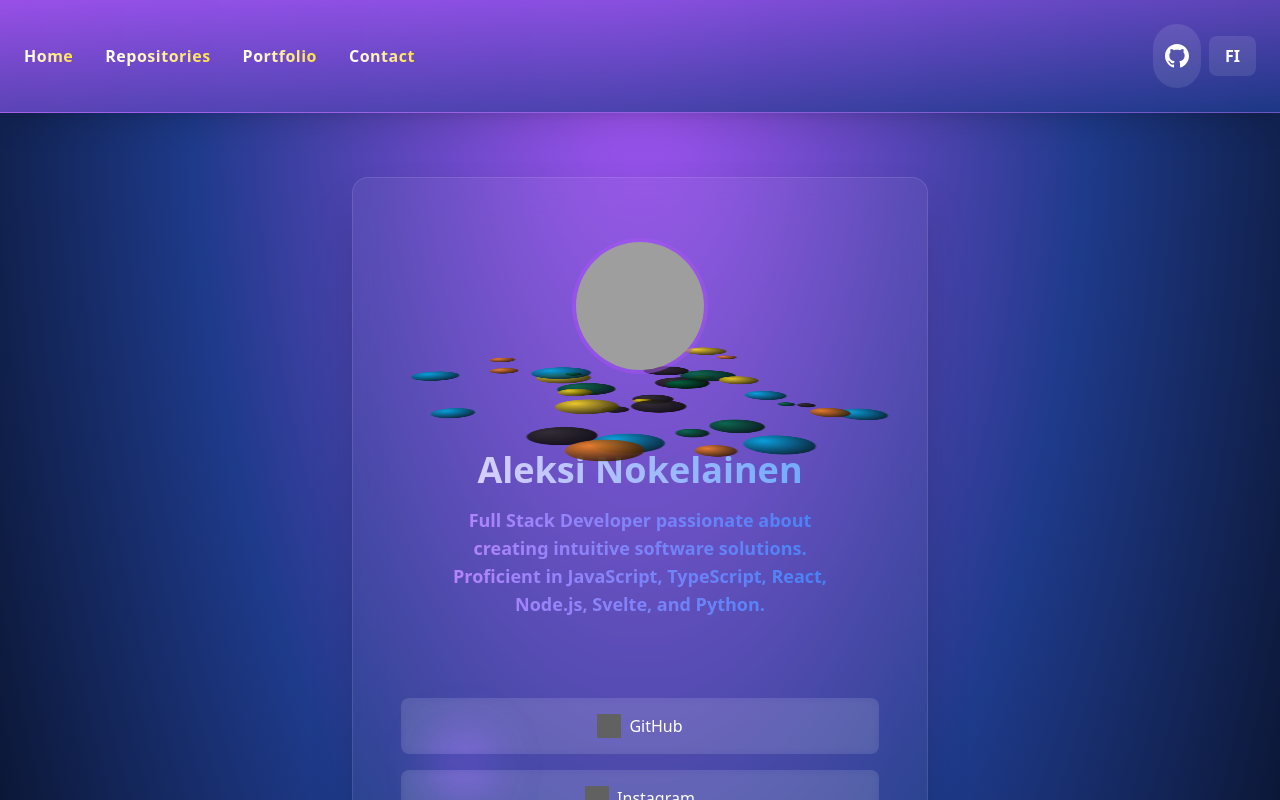
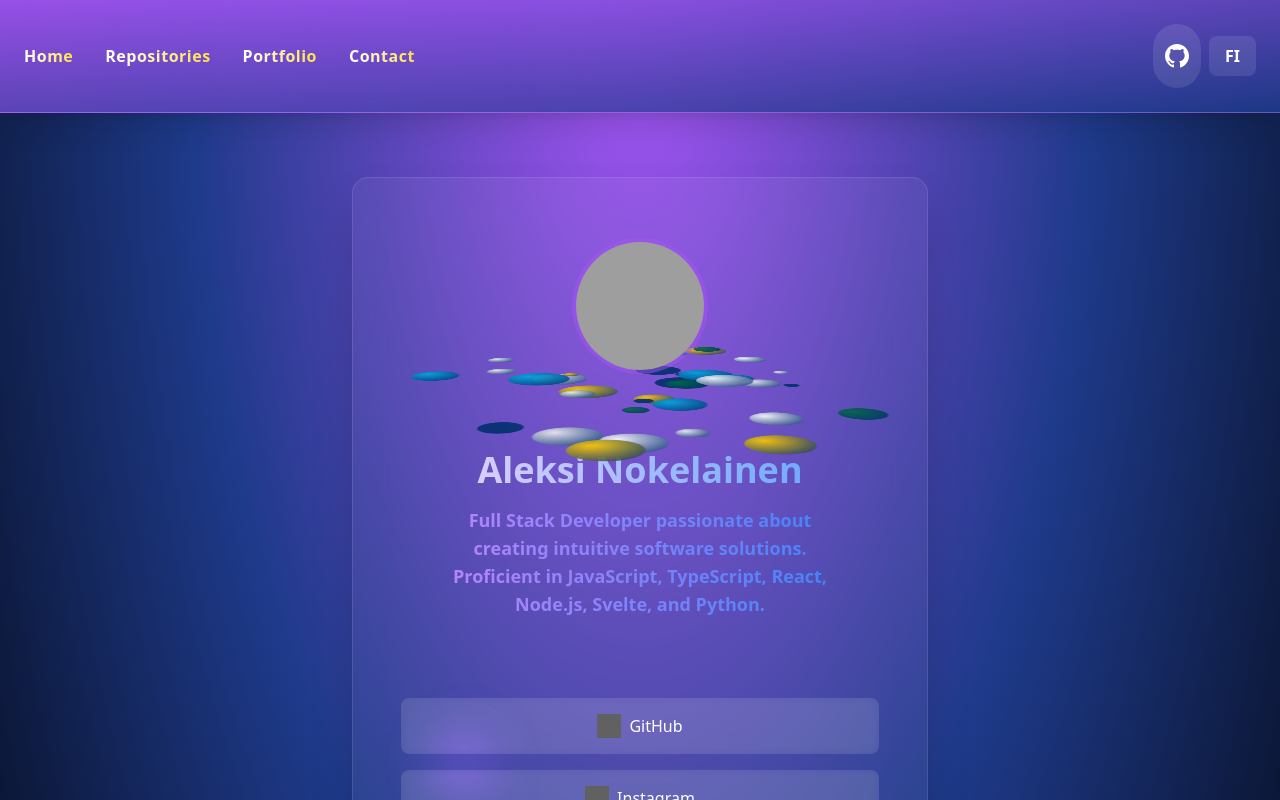
Before and after one commit to Krugou/socials, a SvelteKit app: page / in a window 1280 px wide. Shown: the top 800 px of the page. Built offline with nearby package versions, Linux system fonts and the light colour scheme; grey boxes are pictures that could not be loaded.

Commit message:
Update ParticleSystem component: change fallback age value, adjust minimum speed, and modify planet colors for improved visual effects

```diff
--- a/src/components/hero/ParticleSystem.svelte
+++ b/src/components/hero/ParticleSystem.svelte
@@ -38,7 +38,7 @@
       return age;
     } catch (error) {
       console.error('Error calculating age:', error);
-      return 20; // Fallback value
+      return 30; // Fallback value
     }
   };
   /**
@@ -46,7 +46,7 @@
    */
   const MAX_ORBIT = getYearsSinceBirth();
 
-  const MIN_SPEED = 1;
+  const MIN_SPEED = 25;
   const MAX_SPEED = Math.max(50, 200 - MAX_ORBIT);
 
   const PARTICLE_CONFIG: ParticleConfig = {
@@ -63,11 +63,12 @@
    * Using CSS custom properties for better performance
    */
   const PLANET_COLORS = Object.freeze([
-    '#f9d71c', // Sunshine yellow
-    '#2d2926', // Dark granite
-    '#00a9e0', // Lake blue
-    '#f58220', // Autumn orange
-    '#006a44' // Forest green
+    '#FFFFFF',
+    '#002F6C',
+    '#00a9e0',
+    '#f0f0f0',
+    '#ffcc00',
+    '#006a44'
   ] as const);
 
   /**
@@ -144,7 +145,7 @@
         height: var(--size);
         left: calc(50% - var(--size) / 2);
         top: calc(50% - var(--size) / 2);
-        background: radial-gradient(circle at 30% 30%, {particle.color}, #000);
+        background: radial-gradient(circle at 30% 30%, {particle.color}, #002F6C);
         will-change: transform;
       "
       aria-hidden="true"
```
